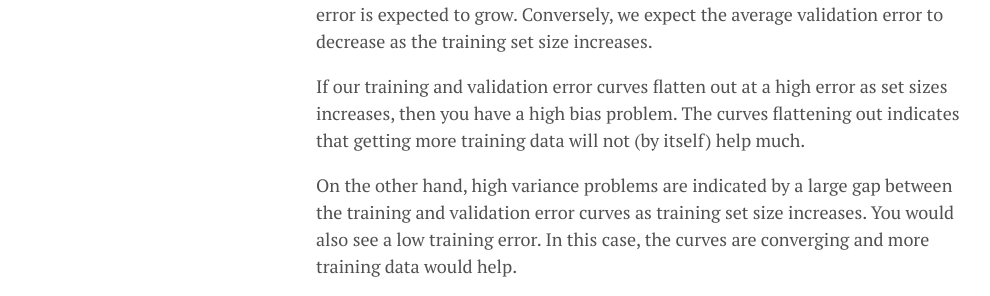
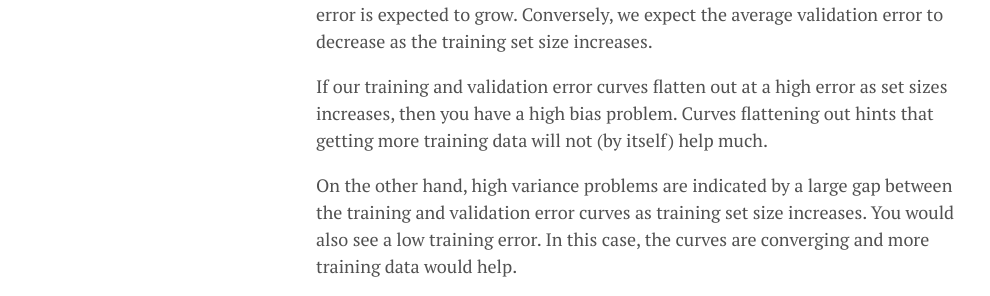
Before and after one commit to lgeurts/lgeurts.github.io, a Jekyll site: the page built from _posts/2018-06-29-artificial-intelligence-basics.md, in a window 1280 px wide and 900 px high, scrolled down 6518 px. Shown: the part 294-590 px from the top of the window, without its empty margins (0-990 px from the left). Built offline with Jekyll 4.4.1, drawn with Linux system fonts in a browser that asks for light colours; nearby versions of some CDN libraries.

Commit message:
Update 2018-06-29-artificial-intelligence-basics.md

```diff
--- a/_posts/2018-06-29-artificial-intelligence-basics.md
+++ b/_posts/2018-06-29-artificial-intelligence-basics.md
@@ -177,6 +177,6 @@
 With smaller training sets, we expect the training error will be low because it is easier to fit to less data. As the training set size grows your average training set error is expected to grow.
 Conversely, we expect the average validation error to decrease as the training set size increases.
 
-If our training and validation error curves flatten out at a high error as set sizes increases, then you have a high bias problem. The curves flattening out indicates that getting more training data will not (by itself) help much.
+If our training and validation error curves flatten out at a high error as set sizes increases, then you have a high bias problem. Curves flattening out hints that getting more training data will not (by itself) help much.
 
 On the other hand, high variance problems are indicated by a large gap between the training and validation error curves as training set size increases. You would also see a low training error. In this case, the curves are converging and more training data would help.
```
